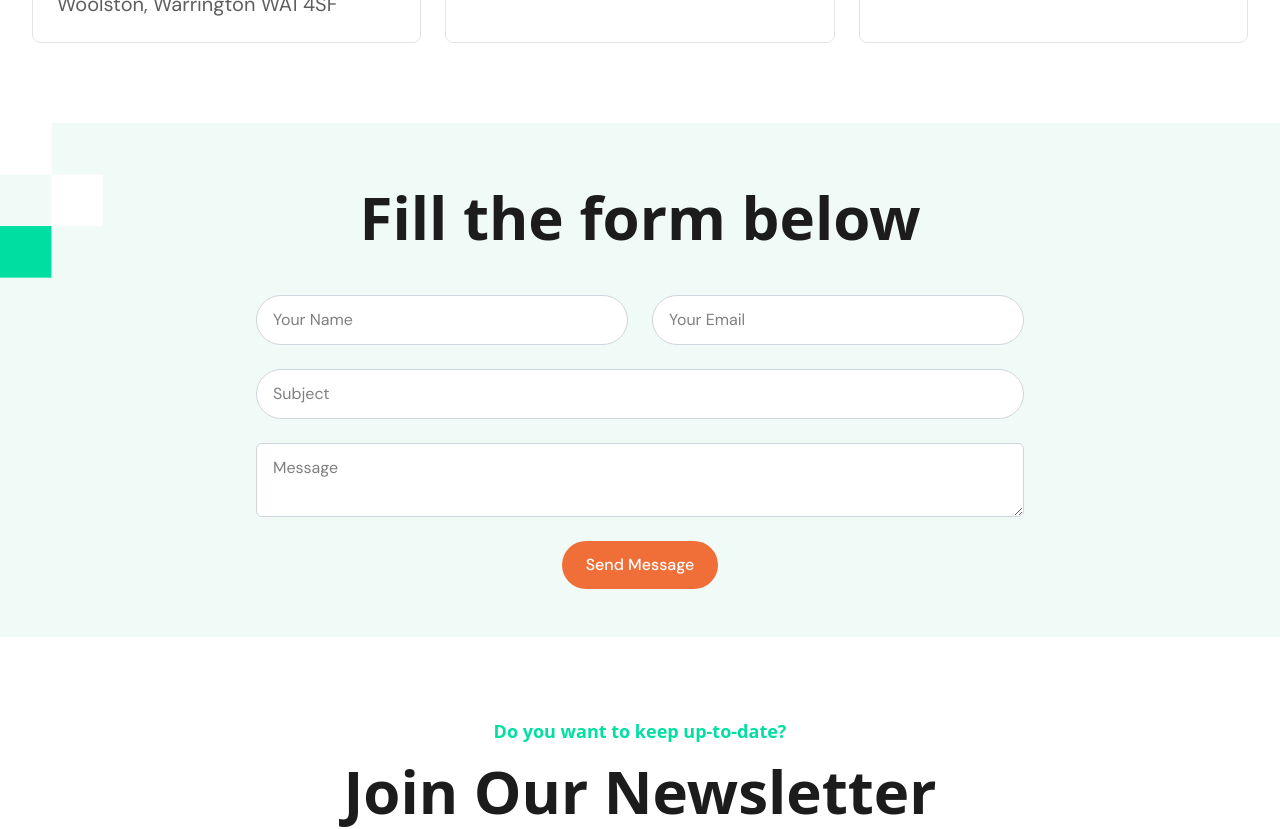
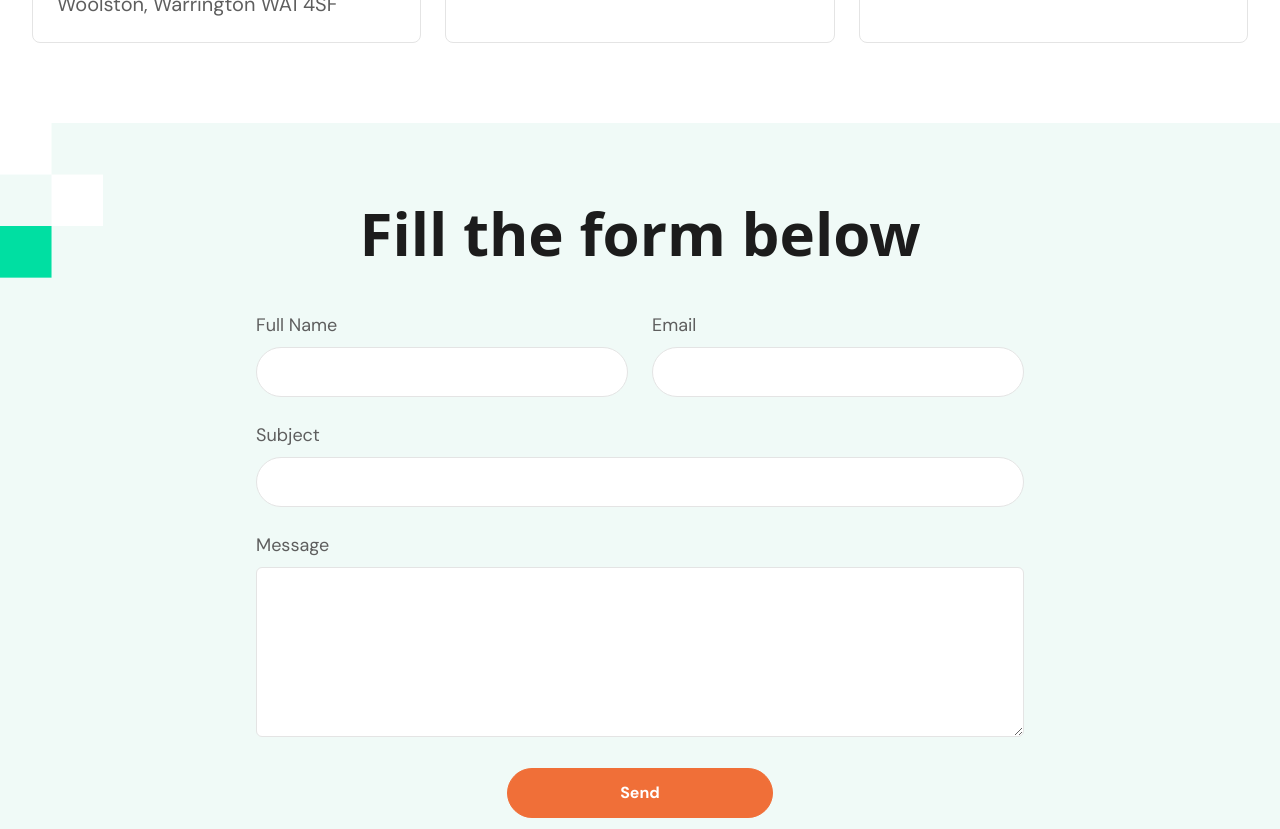
Before and after one commit to mufaqar/composite_woo, a Next.js app: page /contact in a window 1280 px wide. Shown: the part 1100-1929 px from the top of the page. Built offline with nearby package versions, Linux system fonts and the light colour scheme.

Commit message:
Contact Form

```diff
--- a/components/Contact/ContactForm.tsx
+++ b/components/Contact/ContactForm.tsx
@@ -1,6 +1,6 @@
 "use client";
-import React from "react";
 
+import React, { useState } from "react";
 import Image from "next/image";
 import { FaEnvelope, FaMapPin } from "react-icons/fa6";
 import { FaPhone } from "react-icons/fa";
@@ -33,55 +33,133 @@ const contacts = [
 ];
 
 function ContactForm() {
+  // ✅ State to hold all input values
+  const [formData, setFormData] = useState({
+    name: "",
+    email: "",
+    subject: "",
+    message: "",
+  });
+
+  // ✅ Handle input changes
+  const handleChange = (e: React.ChangeEvent<HTMLInputElement | HTMLTextAreaElement>) => {
+    const { name, value } = e.target;
+    setFormData(prev => ({ ...prev, [name]: value }));
+  };
+
+  // ✅ Handle form submit
+  const handleSubmit = (e: React.FormEvent) => {
+    e.preventDefault();
+    console.log("📝 Form Data Submitted:", formData);
+
+    // Optional: clear form
+    setFormData({ name: "", email: "", subject: "", message: "" });
+  };
+
   return (
-    <section className="w-full flex justify-center py-12 px-4 bg-[#F0FAF7] relative">
+    <section className="py-20 bg-[#F0FAF7] relative">
       <Image
         src="/images/contact-box.png"
         alt="boxes-right"
         width={232}
         height={155}
-        className="md:w-[232px] md:h-[155px] w-[87.5px] h-[58.33] object-contain object-left  absolute left-0 top-0"
+        className="md:w-[232px] md:h-[155px] w-[87.5px] h-[58.33] object-contain object-left absolute left-0 top-0"
       />
-      <div className="container mx-auto px-4  text-center">
-        <h3 className="mt-4 font-semibold md:text-6xl  text-title font-DM_Sans">Fill the form below</h3>
+
+      <div className="container mx-auto px-4">
+        <h2 className="md:text-6xl text-[33px] leading-none font-semibold text-title text-center font-DM_Sans">
+          Fill the form below
+        </h2>
 
         {/* Contact Form */}
-        <form className="mt-12 grid grid-cols-1 md:grid-cols-2 gap-6 text-left max-w-3xl mx-auto">
-
-          {/* Name */}
+        <form
+          onSubmit={handleSubmit}
+          className="mt-12 flex flex-col gap-6 max-w-3xl mx-auto"
+        >
+          <div className="grid md:grid-cols-2 gap-6">
+            {/* Full Name */}
+            <div>
+              <label
+                htmlFor="name"
+                className="md:text-lg text-sm font-normal text-description mb-2 block"
+              >
+                Full Name
+              </label>
               <input
+                id="name"
+                name="name"
                 type="text"
-            placeholder="Your Name"
-            className="w-full px-4 py-3 border border-gray-300 rounded-full bg-white focus:outline-none focus:ring-2 focus:ring-teal-500"
+                value={formData.name}
+                onChange={handleChange}
+                required
+                className="w-full px-4 py-3 border border-[#E4E4E4] rounded-full bg-white focus:outline-none focus:ring-2 focus:ring-teal-500"
               />
+            </div>
 
             {/* Email */}
+            <div>
+              <label
+                htmlFor="email"
+                className="md:text-lg text-sm font-normal text-description mb-2 block"
+              >
+                Email
+              </label>
               <input
+                id="email"
+                name="email"
                 type="email"
-            placeholder="Your Email"
-            className="w-full px-4 py-3 border border-gray-300 rounded-full bg-white focus:outline-none focus:ring-2 focus:ring-teal-500"
+                value={formData.email}
+                onChange={handleChange}
+                required
+                className="w-full px-4 py-3 border border-[#E4E4E4] rounded-full bg-white focus:outline-none focus:ring-2 focus:ring-teal-500"
               />
+            </div>
+          </div>
 
           {/* Subject */}
+          <div>
+            <label
+              htmlFor="subject"
+              className="md:text-lg text-sm font-normal text-description mb-2 block"
+            >
+              Subject
+            </label>
             <input
+              id="subject"
+              name="subject"
               type="text"
-            placeholder="Subject"
-            className="w-full px-4 py-3 border border-gray-300 rounded-full bg-white focus:outline-none focus:ring-2 focus:ring-teal-500 md:col-span-2"
+              value={formData.subject}
+              onChange={handleChange}
+              required
+              className="w-full px-4 py-3 border border-[#E4E4E4] rounded-full bg-white focus:outline-none focus:ring-2 focus:ring-teal-500"
             />
+          </div>
 
           {/* Message */}
+          <div>
+            <label
+              htmlFor="message"
+              className="md:text-lg text-sm font-normal text-description mb-2 block"
+            >
+              Message
+            </label>
             <textarea
+              id="message"
+              name="message"
+              rows={6}
+              value={formData.message}
+              onChange={handleChange}
+              required
+              className="w-full px-4 py-3 border border-[#E4E4E4] rounded-md bg-white focus:outline-none focus:ring-2 focus:ring-teal-500"
+            ></textarea>
+          </div>
 
-            placeholder="Message"
-            className="w-full px-4 py-3 border border-gray-300 rounded-md  bg-white focus:outline-none focus:ring-2 focus:ring-teal-500 md:col-span-2"
-          ></textarea>
-
-          {/* Button */}
+          {/* Submit Button */}
           <button
             type="submit"
-            className="bg-[#F06F38] text-white font-medium px-6 py-3 rounded-full hover:opacity-90 transition md:col-span-2 tex-center mx-auto"
+            className="md:text-base text-sm font-bold text-white inline-flex w-full justify-center md:px-7 md:py-3 px-5 py-2 bg-secondary rounded-4xl hover:bg-primary border border-secondary hover:border-primary hover:text-white transition-all duration-300 ease-in-out mx-auto max-w-[266px]"
           >
-            Send Message
+            Send
           </button>
         </form>
       </div>
```
Lines whose indentation alone changed are shown as unchanged.
